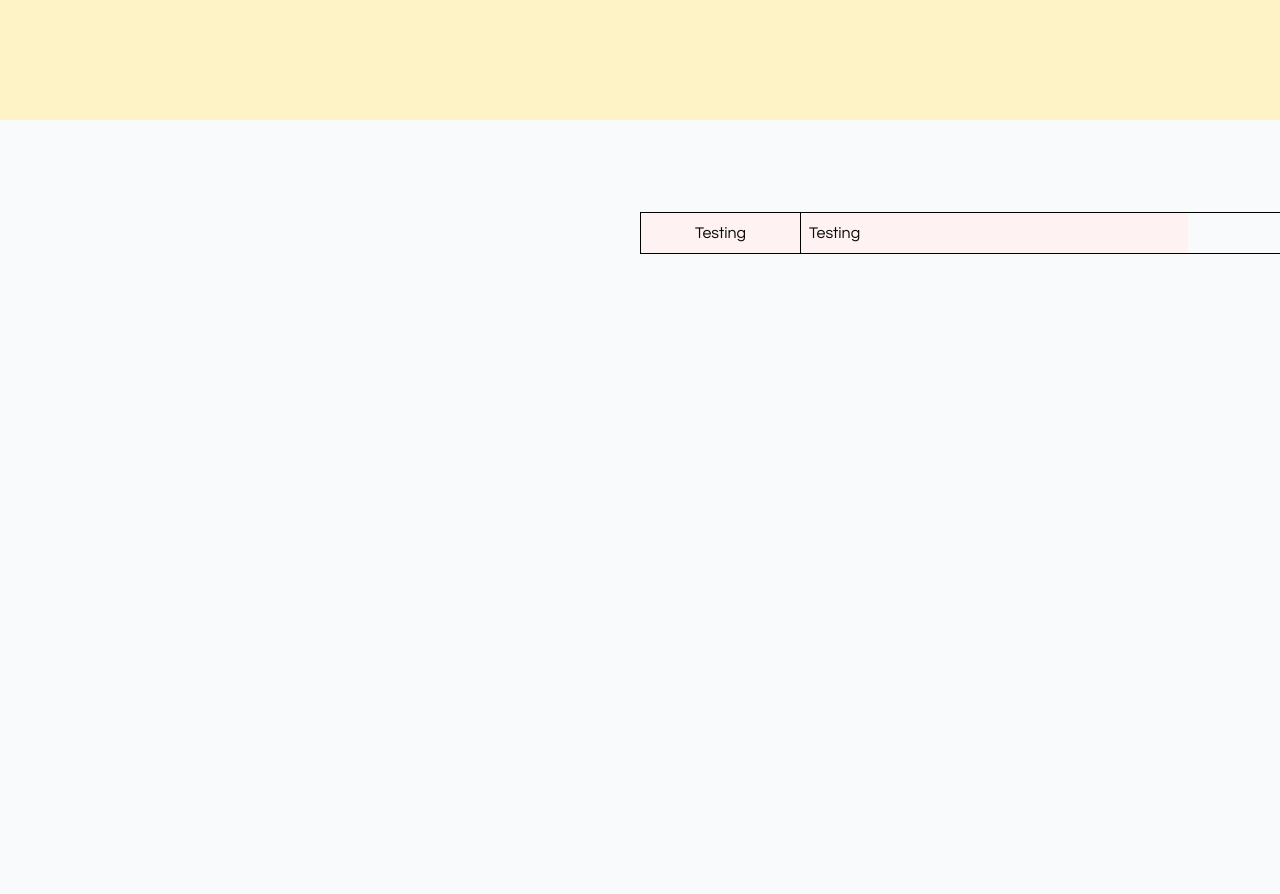
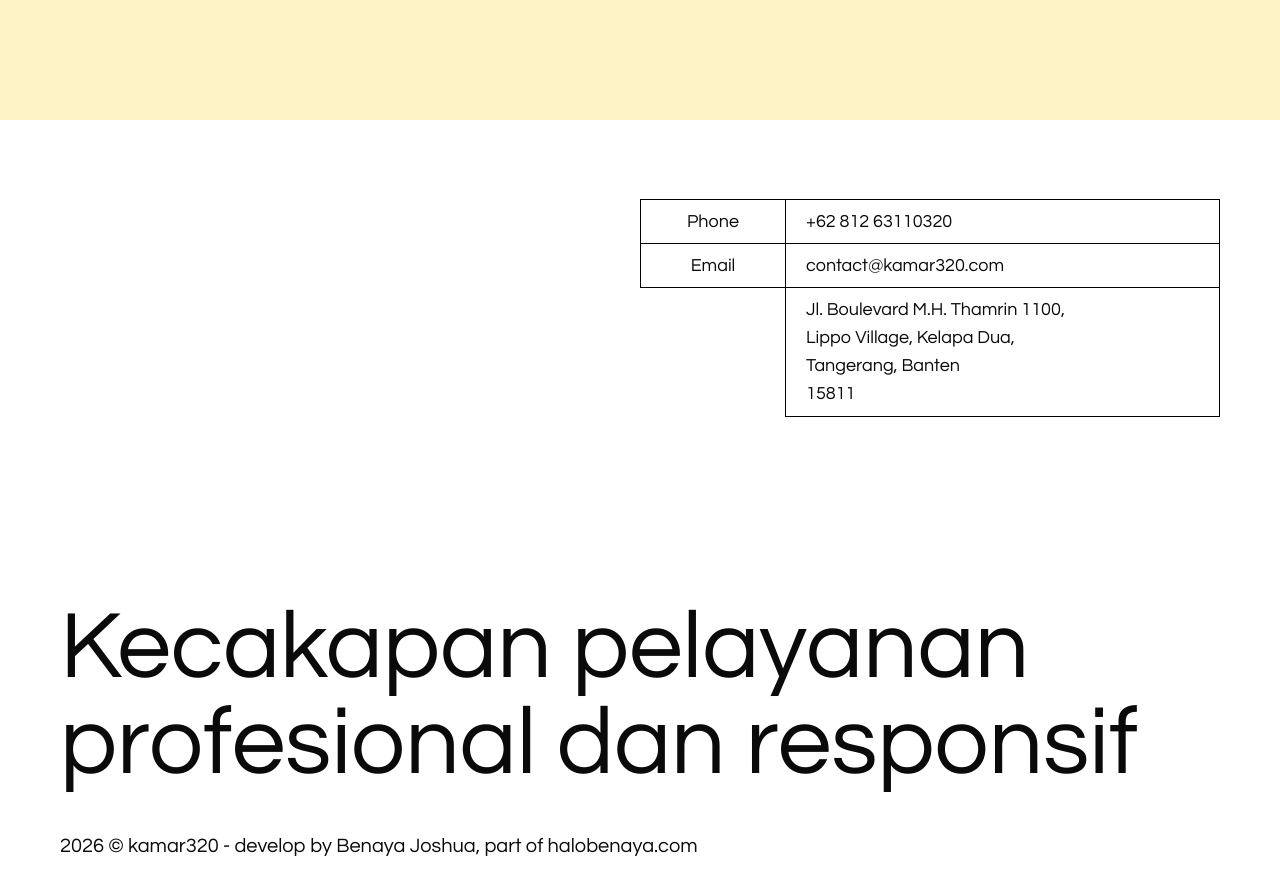
Before and after one commit to benayajosuaa/Frontend-Kav320, a Next.js app: page / in a window 1280 px wide. Shown: the part 680-1574 px from the top of the page. Built offline with nearby package versions, Linux system fonts and the light colour scheme.

Commit message:
update : redesign footer

```diff
--- a/src/components/footer/index.tsx
+++ b/src/components/footer/index.tsx
@@ -1,4 +1,5 @@
-import React from "react";
+"use client"
+
 import Link from "next/link";
 import { Questrial } from "next/font/google";
 
@@ -7,35 +8,66 @@ const quesFont = Questrial({
   weight: "400",
 });
 
+
+
+
+
 export default function NavigationBar() {
-  return (
-    <div className={`relative min-h-screen bg-gray-50 px-8 py-8 ${quesFont.className}`}>
-         <div className="grid grid-cols-2 items-center pt-15 pb-3 px-15">
-                {/* kiri */}
-                <div className="bg-blue-50">
 
-                </div>
 
-                {/* kanan */}
-                <div className="bg-red-50">
-                    <div className="flex justify-start">
-                        <div className="flex border border-black divide-x divide-black">
-                            {/* <button className="p-2 w-40">
-                                <Link href="/work">Work</Link>
-                            </button>
-                            <button className="p-2 w-40">Service & Payment</button>
-                            <button className="p-2 w-40">Contact</button> */}
-                            <div className="w-40 p-2 text-center">
-                                <h1>Testing</h1>
+    return (
+        <div className={` ${quesFont.className} h-screen bg-transparent`}>
+            {/* Section 1 */}
+            <div>
+                {/* pembagian */}
+                <div className="grid grid-cols-2 items-center px-15 pt-9 pb-0">
+                    {/* kiri */}
+                    <div className=""/>
+                    {/* kanan */}
+                    <div className="">
+                        <div className="grid grid-cols-4 gap-0 divide-y divide-black ">
+                            <div className="bg-transparent h-11"/>
+                            <div className="bg-transparent h-11"/>
+                            <div className="bg-transparent h-11"/>
+                            <div className="bg-transparent h-11"/>
+                            <div className="flex h-11 items-center border-l  border-b border-black px-1 justify-center ">
+                                <p className="text-lg ">Phone</p>
                             </div>
-                            <div className="w-120 p-2 text-cente">
-                                <h1>Testing</h1>
+                            <div className="pl-5 p-2 col-span-3 flex h-11 items-center  border-r border-b border-l border-black px-1">
+                                <p className="text-lg">+62 812 63110320</p>
+                            </div>
+                            <div className="flex h-11 items-center justify-center border-l  border-b border-black px-1">
+                                <p className="text-lg">Email</p>
+                            </div>
+                            <div className="pl-5 p-2  col-span-3 flex h-11 items-center  border-r  border-l border-black px-1">
+                                <p className="text-lg">
+                                    contact@kamar320.com
+                                </p>
+                            </div>
+                            <div className="bg-transparent h-11 border-0"/>
+                            <div className="pl-5 p-2 col-span-3 flex h-auto items-center  border-r border-b border-l border-black px-1">
+                                <p className="text-lg">
+                                    Jl. Boulevard M.H. Thamrin 1100, <br/> Lippo Village, Kelapa Dua, <br/> Tangerang, Banten <br/>15811
+                                </p>
                             </div>
                         </div>
                     </div>
                 </div>
             </div>
 
-    </div>
-  );
+            {/* Section 2*/}
+            <div className="absolute bottom-0 bg-transparent p-15">
+                <div>
+                    <h1 className="text-8xl">Kecakapan pelayanan profesional dan responsif</h1>
+                </div>
+                <div className="pt-10">
+                    <h4 className="text-xl">
+                        <span>2026 © kamar320  - </span>
+                        <span>develop by Benaya Joshua, part of </span>
+                        <span className="font-underline">halobenaya.com</span>
+                    </h4>
+                </div>
+            </div>
+        </div>
+    );
 }
```
